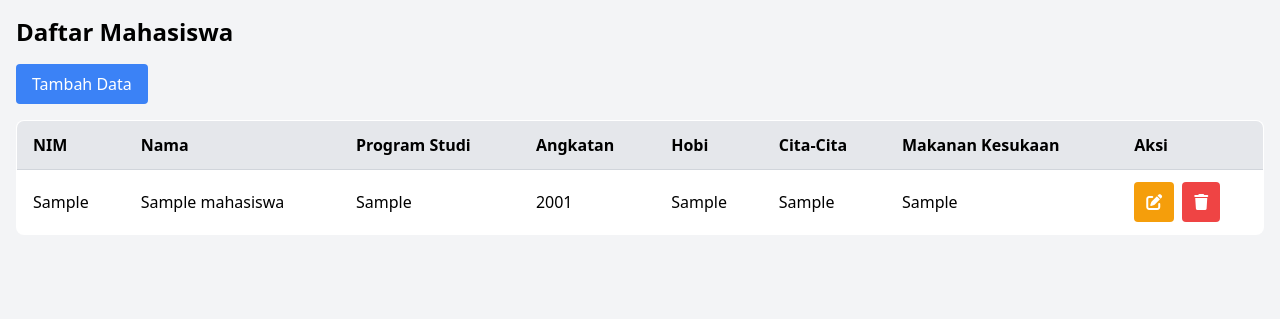
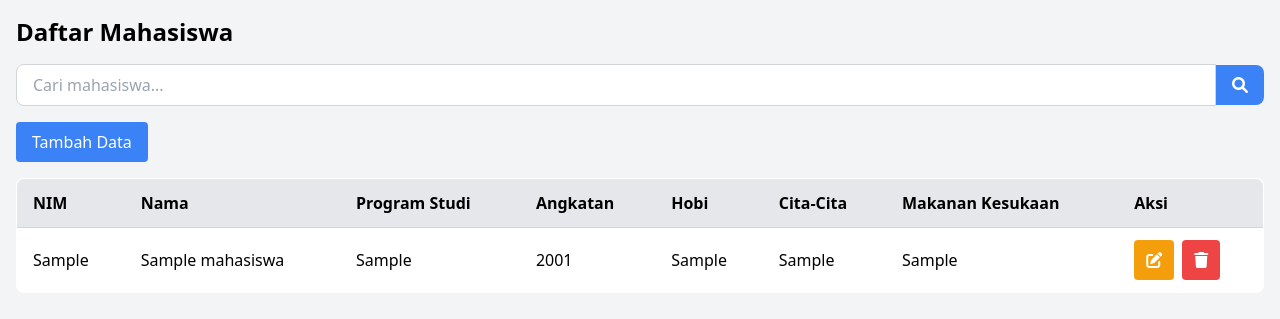
Before and after one commit to BintangLmp/Data-Mahasiswa, a PHP site: page / in a window 1280 px wide. Shown: the top 319 px of the page. Run offline with PHP 8.4, Linux system fonts and the light colour scheme; tables that the repository leaves empty hold one stand-in row (values such as "Sample post").

Commit message:
Add Button Search

```diff
--- a/index.php
+++ b/index.php
@@ -1,7 +1,24 @@
 <?php
 include 'koneksi.php';
 
-$query = "SELECT * FROM tb_mahasiswa";
+// Cek apakah ada keyword pencarian
+$keyword = isset($_GET['search']) ? $_GET['search'] : '';
+
+// Query untuk pencarian
+if (!empty($keyword)) {
+    $query = "SELECT * FROM tb_mahasiswa
+              WHERE nim LIKE '%$keyword%'
+              OR nama LIKE '%$keyword%'
+              OR prodi LIKE '%$keyword%'
+              OR angkatan LIKE '%$keyword%'
+              OR hobi LIKE '%$keyword%'
+              OR cita_cita LIKE '%$keyword%'
+              OR makanan_kesukaan LIKE '%$keyword%'";
+} else {
+    // Jika tidak ada keyword, tampilkan semua data
+    $query = "SELECT * FROM tb_mahasiswa";
+}
+
 $result = mysqli_query($koneksi, $query);
 ?>
 
@@ -19,7 +36,20 @@ $result = mysqli_query($koneksi, $query);
 <body class="bg-gray-100">
     <div class="container mx-auto p-4">
         <h1 class="text-2xl font-bold mb-4">Daftar Mahasiswa</h1>
+
+        <!-- Form Pencarian -->
+        <form method="GET" action="" class="mb-4 flex items-center">
+            <input type="text" name="search" placeholder="Cari mahasiswa..." value="<?php echo htmlspecialchars($keyword); ?>"
+                   class="w-full px-4 py-2 border border-gray-300 rounded-l-lg focus:outline-none focus:ring-2 focus:ring-blue-500">
+            <button type="submit" class="bg-blue-500 text-white px-4 py-2 rounded-r-lg hover:bg-blue-600 transition duration-300">
+                <i class="fas fa-search"></i> <!-- Ikon Search -->
+            </button>
+        </form>
+
+        <!-- Tombol Tambah Data -->
         <a href="tambah.php" class="bg-blue-500 text-white px-4 py-2 rounded mb-4 inline-block">Tambah Data</a>
+
+        <!-- Tabel Data Mahasiswa -->
         <table class="min-w-full bg-white border border-gray-300 rounded-lg overflow-hidden">
             <thead class="bg-gray-200">
                 <tr>
@@ -44,10 +74,13 @@ $result = mysqli_query($koneksi, $query);
                         <td class="py-3 px-4 border-b border-gray-300"><?php echo $row['cita_cita']; ?></td>
                         <td class="py-3 px-4 border-b border-gray-300"><?php echo $row['makanan_kesukaan']; ?></td>
                         <td class="py-3 px-4 border-b border-gray-300">
-                        <div class="flex items-center space-x-2">
+                            <div class="flex items-center space-x-2">
+                                <!-- Tombol Edit -->
                                 <a href="edit.php?id=<?php echo $row['id']; ?>" class="bg-yellow-500 text-white px-3 py-2 rounded hover:bg-yellow-600 transition duration-300">
                                     <i class="fas fa-pen-to-square"></i>
                                 </a>
+
+                                <!-- Tombol Hapus -->
                                 <a href="hapus.php?id=<?php echo $row['id']; ?>" class="bg-red-500 text-white px-3 py-2 rounded hover:bg-red-600 transition duration-300" onclick="return confirm('Apakah Anda yakin ingin menghapus data ini?');">
                                     <i class="fas fa-trash"></i>
                                 </a>
```
